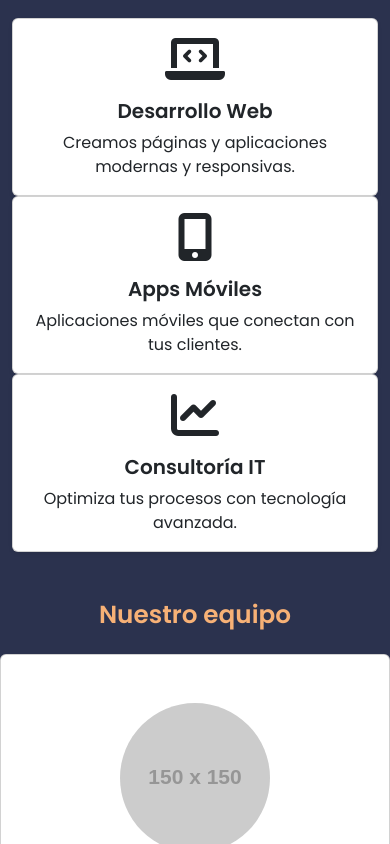
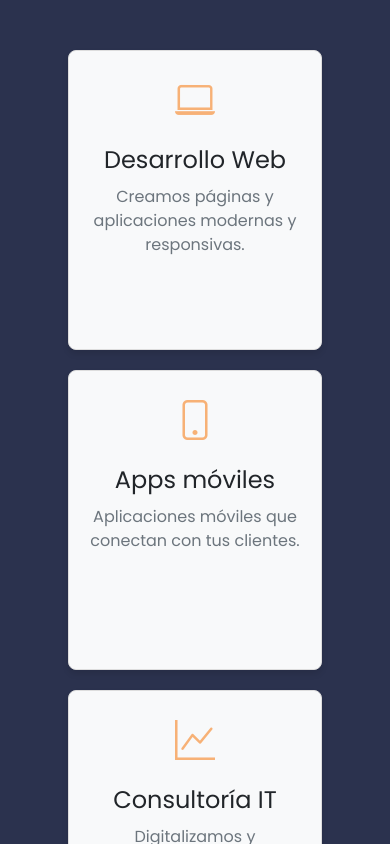
Before and after one commit to 103856/WMS-LABS, a Vue app: page /AboutUsPage in a window 390 px wide. Shown: the part 1740-2584 px from the top of the page. Built offline with nearby package versions, Linux system fonts and the light colour scheme; a web font is replaced by a local one.

Commit message:
WMS-98: Componentes de AboutUsPage  abstraidos

```diff
--- a/src/assets/css/styles.css
+++ b/src/assets/css/styles.css
@@ -122,7 +122,7 @@ a {
     justify-content: flex-start;
     align-items: center;
     padding: 50px;
-    padding-top: 250px;
+    padding-top: 200px;
     color: white;
     position: relative;
     overflow: hidden;
@@ -151,7 +151,7 @@ a {
 }
 
 .hero-image {
-    width: 40%;
+    width: 50%;
     display: flex;
     justify-content: center;
     align-items: center;
@@ -159,7 +159,6 @@ a {
 }
 
 .hero-image img {
-    max-width: 50%;
     height: auto;
     border-radius: 10px;
     filter: drop-shadow(0px 4px 10px rgba(0, 0, 0, 0.8));
--- a/src/components/CardB.vue
+++ /dev/null
@@ -1,49 +0,0 @@
-<template>
-  <div class="card">
-    <div class="card-header">
-      <i :class="`bi bi-${icon}`" class="card-icon"></i>
-      <h3 class="card-title">{{ title }}</h3>
-    </div>
-    <p class="card-description">{{ description }}</p>
-  </div>
-</template>
-
-<script>
-export default {
-  name: "CardB",
-  props: {
-    icon: { type: String, required: true },
-    title: { type: String, required: true },
-    description: { type: String, required: true },
-  },
-};
-</script>
-
-<style scoped>
-.card {
-  background-color: #ffffff;
-  border: 2px solid #007bff;
-  border-radius: 12px;
-  padding: 20px;
-  text-align: left;
-  width: 300px;
-  box-shadow: 0 6px 8px rgba(0, 0, 0, 0.1);
-}
-.card-header {
-  display: flex;
-  align-items: center;
-}
-.card-icon {
-  font-size: 30px;
-  color: #007bff;
-  margin-right: 10px;
-}
-.card-title {
-  font-size: 1.25rem;
-}
-.card-description {
-  font-size: 1rem;
-  color: #333;
-  margin-top: 10px;
-}
-</style>
--- a/src/components/CardSection.vue
+++ b/src/components/CardSection.vue
@@ -13,7 +13,7 @@
 
   <script>
   import CardA from "./CardA.vue";
-  import CardB from "./CardB.vue";
+  import CardB from "./DynamicCard.vue";
 
   export default {
     name: "CardSection",
--- /dev/null
+++ b/src/components/DynamicCard.vue
@@ -0,0 +1,69 @@
+<template>
+  <div
+    class="card"
+    :class="{ 'hover-card': isHovered, 'blur-card': isBlurred }"
+    @mouseover="$emit('hover', index)"
+    @mouseleave="$emit('hover', null)"
+  >
+    <img :src="image" :alt="name" />
+    <div class="card-info">
+      <h2>{{ name }}</h2>
+      <p>{{ location }}</p>
+    </div>
+  </div>
+</template>
+
+<script>
+export default {
+  name: "DynamicCard",
+  props: {
+    image: String,
+    name: String,
+    location: String,
+    index: Number,
+    isHovered: Boolean,
+    isBlurred: Boolean,
+  },
+};
+</script>
+
+<style scoped>
+.card {
+  width: 200px;
+  height: 300px;
+  transition: all 0.5s ease;
+  transform: scale(1);
+  position: relative;
+  overflow: hidden;
+  border-radius: 15px;
+  box-shadow: 0 4px 8px rgba(0, 0, 0, 0.2);
+}
+
+.card img {
+  width: 100%;
+  height: 100%;
+  object-fit: cover;
+}
+
+.card-info {
+  position: absolute;
+  bottom: 10px;
+  left: 10px;
+  color: white;
+  text-shadow: 0 2px 4px rgba(0, 0, 0, 0.5);
+}
+
+/* Efecto hover: agrandar la tarjeta */
+.hover-card {
+  transform: scale(1.2);
+  z-index: 10;
+}
+
+/* Aplicar efecto blur a las tarjetas que no están en hover */
+.blur-card {
+  filter: blur(4px);
+  opacity: 0.6;
+  transform: scale(0.9);
+  z-index: 1;
+}
+</style>
--- /dev/null
+++ b/src/components/DynamicGallery.vue
@@ -0,0 +1,60 @@
+<template>
+    <div class="card-container">
+        <DynamicCard v-for="(card, index) in cards" :key="index" :index="index" :image="card.image" :name="card.name"
+            :location="card.location" :isHovered="index === hoveredIndex"
+            :isBlurred="hoveredIndex !== null && index !== hoveredIndex" @hover="hoveredIndex = $event" />
+    </div>
+</template>
+
+<script>
+import DynamicCard from "./DynamicCard.vue";
+
+export default {
+    name: "DynamicGallery",
+    components: {
+        DynamicCard
+    },
+    data() {
+        return {
+            hoveredIndex: null,
+            cards: [
+                {
+                    name: "Rosa Khutor",
+                    location: "Krasnodar",
+                    image: "path/to/rosa_khutor.jpg",
+                },
+                {
+                    name: "Dombay",
+                    location: "Karachay-Cherkessia",
+                    image: "path/to/dombay.jpg",
+                },
+                {
+                    name: "Teletskiy",
+                    location: "Altai Republic",
+                    image: "path/to/teletskiy.jpg",
+                },
+                {
+                    name: "Sheregesh",
+                    location: "Siberia",
+                    image: "path/to/sheregesh.jpg",
+                },
+                {
+                    name: "Big Wood",
+                    location: "Murmansk",
+                    image: "path/to/big_wood.jpg",
+                },
+            ],
+        };
+    },
+};
+</script>
+
+<style scoped>
+.card-container {
+    display: flex;
+    justify-content: center;
+    align-items: center;
+    perspective: 1000px;
+    gap: 20px;
+}
+</style>
--- a/src/components/Header.vue
+++ b/src/components/Header.vue
@@ -20,7 +20,7 @@
 
       </div>
       <div class="hero-image">
-        <img src="https://pngimg.com/d/laptop_PNG101784.png" alt="Header Image" />
+        <img src="/src/assets/img/app-hero-preview.png" alt="Header Image" />
       </div>
     </div>
     <div class="mini-gallery-container">
--- a/src/layouts/DefaultLayout.vue
+++ b/src/layouts/DefaultLayout.vue
@@ -14,7 +14,7 @@ import NavigationMenu from '@/components/NavigationMenu.vue';
 import Header from '@/components/Header.vue';
 import CardSection from '@/components/CardSection.vue';
 import GlassSplitSection from '@/components/GlassSplitSection.vue';
-import Gallery from '@/components/Gallery.vue';
+import Gallery from '@/components/StaticGallery.vue';
 import Footer from '@/components/Footer.vue';
 
 export default {
--- a/src/pages/AboutUsPage.vue
+++ b/src/pages/AboutUsPage.vue
@@ -53,35 +53,9 @@
 
         <div class="container py-5">
           <h2 class="text-center mb-4 fw-bold ">¿Qué ofrecemos?</h2>
-          <div class="row">
-            <div class="col-md-4">
-              <div class="card shadow-sm">
-                <div class="card-body text-center">
-                  <i class="fas fa-laptop-code fa-3x  mb-3"></i>
-                  <h5 class="card-title fw-bold">Desarrollo Web</h5>
-                  <p class="card-text">Creamos páginas y aplicaciones modernas y responsivas.</p>
-                </div>
-              </div>
-            </div>
-            <div class="col-md-4">
-              <div class="card shadow-sm">
-                <div class="card-body text-center">
-                  <i class="fas fa-mobile-alt fa-3x  mb-3"></i>
-                  <h5 class="card-title fw-bold">Apps Móviles</h5>
-                  <p class="card-text">Aplicaciones móviles que conectan con tus clientes.</p>
-                </div>
-              </div>
-            </div>
-            <div class="col-md-4">
-              <div class="card shadow-sm">
-                <div class="card-body text-center">
-                  <i class="fas fa-chart-line fa-3x  mb-3"></i>
-                  <h5 class="card-title fw-bold">Consultoría IT</h5>
-                  <p class="card-text">Optimiza tus procesos con tecnología avanzada.</p>
-                </div>
-              </div>
-            </div>
-          </div>
+
+          <CardSection :cards="cardData" />
+
         </div>
         <h2 class="text-center mb-4 fw-bold ">Nuestro equipo</h2>
         <div class="container py-5 card">
@@ -224,6 +198,7 @@
         </div>
 
       </div>
+      <DynamicGallery />
     </DefaultLayout>
   </div>
 </template>
@@ -231,12 +206,47 @@
 <script>
 import DefaultLayout from '@/layouts/DefaultLayout.vue';
 import SecondaryHeaderSection from '@/components/SecondaryHeaderSection.vue';
+import CardSection from '@/components/CardSection.vue';
+import DynamicGallery from '@/components/DynamicGallery.vue';
 
 export default {
   name: "AboutUs",
   components: {
     DefaultLayout,
+    CardSection,
     SecondaryHeaderSection,
+    DynamicGallery
+  },
+  data() {
+    return {
+      steps: [
+        { icon: 'bi bi-gear-fill', title: 'Paso 1', description: 'Descripción del primer paso.' },
+        { icon: 'bi bi-search', title: 'Paso 2', description: 'Descripción del segundo paso.' },
+        { icon: 'bi bi-bar-chart-line', title: 'Paso 3', description: 'Descripción del tercer paso.' },
+        { icon: 'bi bi-house-fill', title: 'Paso 4', description: 'Descripción del cuarto paso.' },
+      ],
+      cardData: [
+        {
+          icon: 'laptop',
+          title: 'Desarrollo Web',
+          description: 'Creamos páginas y aplicaciones modernas y responsivas.',
+          type: 'A',
+        },
+        {
+          icon: 'phone',
+          title: 'Apps móviles',
+          description: 'Aplicaciones móviles que conectan con tus clientes.',
+          type: 'A',
+        },
+        {
+          icon: 'graph-up',
+          title: 'Consultoría IT',
+          description: 'Digitalizamos y optimizamos procesos para maximizar la eficiencia de tu negocio.',
+          type: 'A',
+        },
+      ],
+
+    };
   },
 };
 </script>
--- a/src/pages/HomePage.vue
+++ b/src/pages/HomePage.vue
@@ -16,7 +16,7 @@ import DefaultLayout from '@/layouts/DefaultLayout.vue';
 import TimelineSection from '@/components/TimelineSection.vue';
 import CardSection from '@/components/CardSection.vue';
 import GlassSplitSection from '@/components/GlassSplitSection.vue';
-import Gallery from '@/components/Gallery.vue';
+import Gallery from '@/components/StaticGallery.vue';
 
 export default {
   name: 'HomePage',
```
Also changed, not shown: src/components/Footer.vue (+43 -5 lines), src/assets/img/app-hero-preview.png (added), src/components/StaticGallery.vue (renamed from src/components/Gallery.vue).
